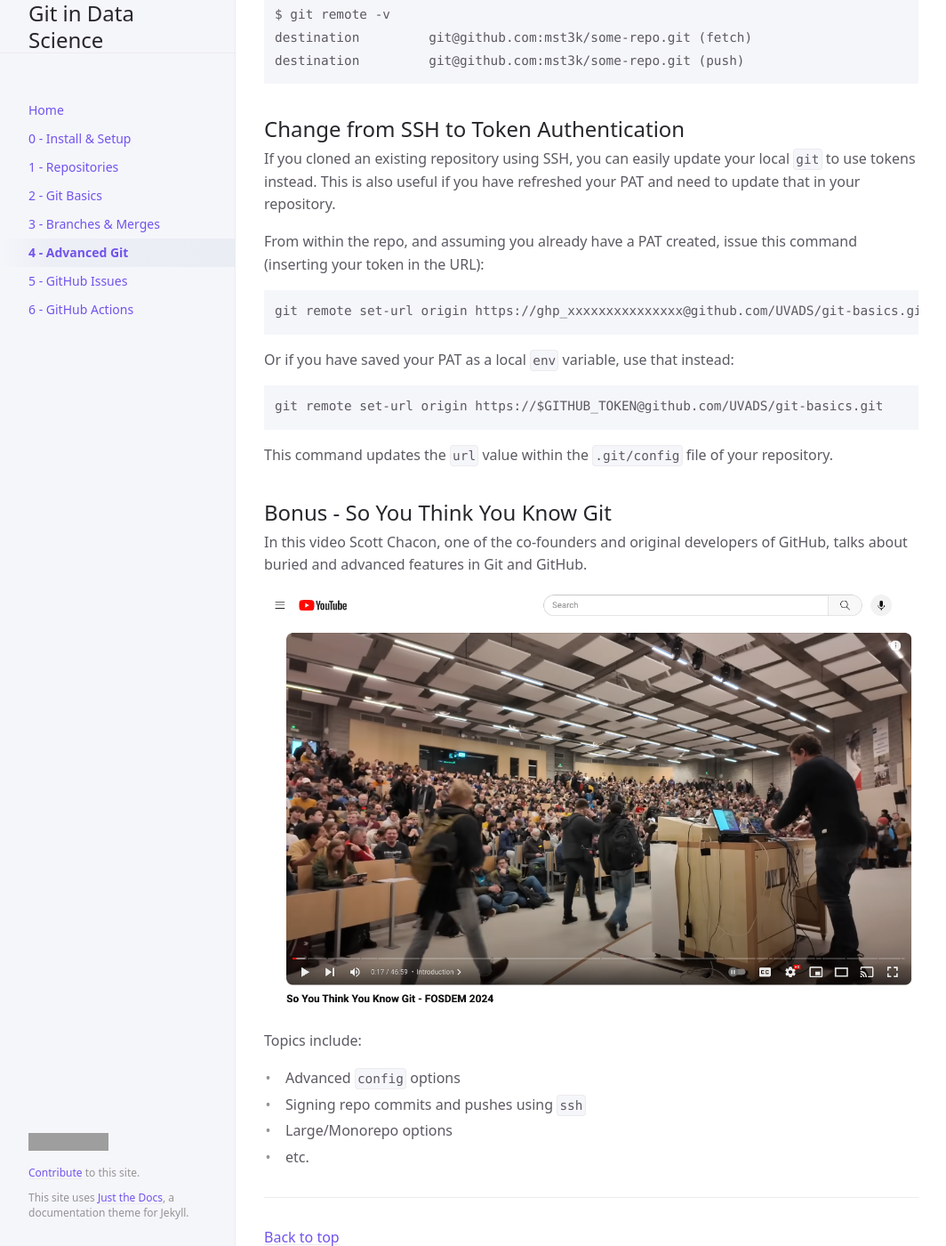
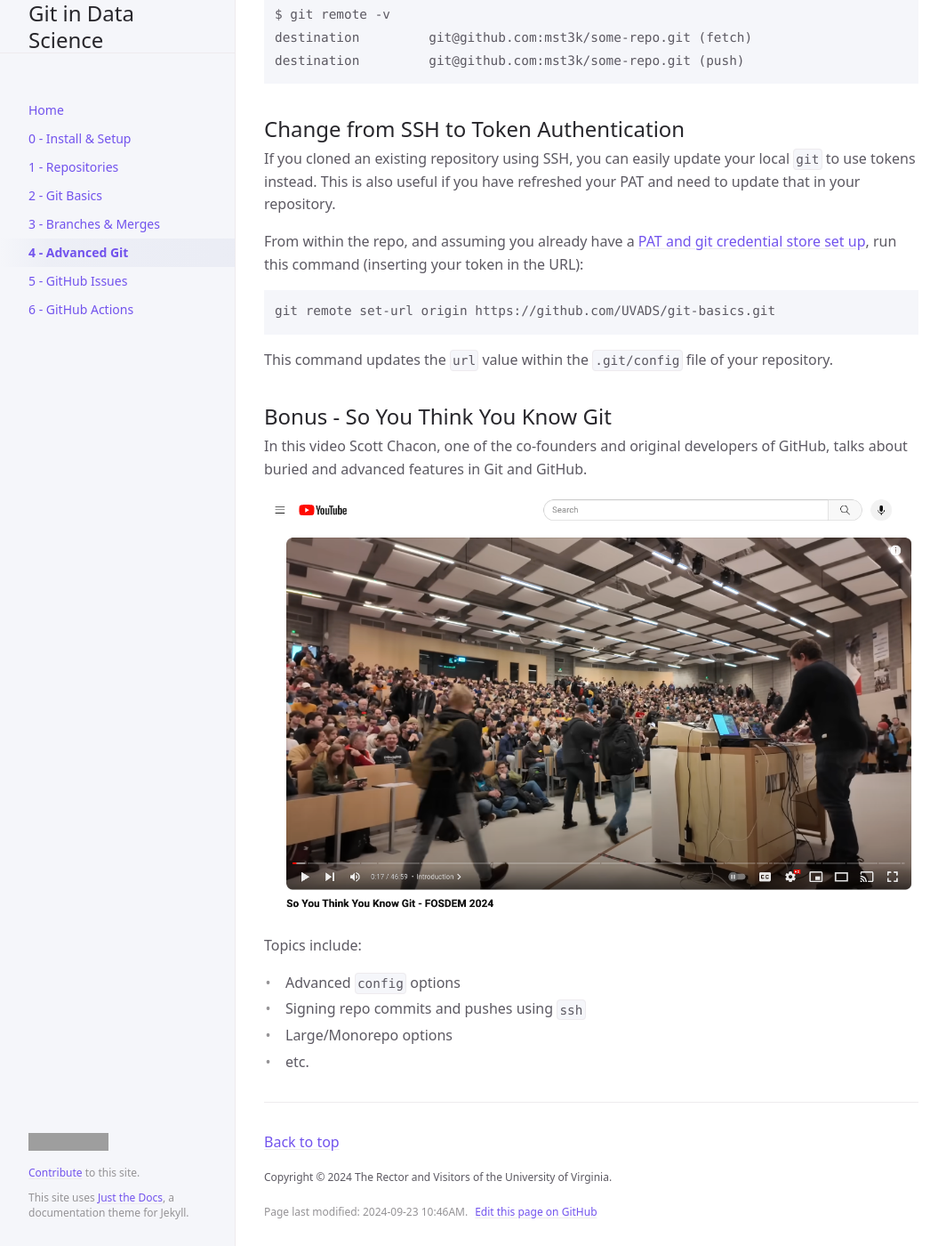
Before and after one commit to UVADS/git-basics, a Jekyll site: the page built from docs/git-advanced.md, in a window 1280 px wide and 1400 px high, scrolled down 6394 px. Shown: the whole window at 89% size, without its empty margins (107-1171 px from the left). Built offline with Jekyll 4.4.1, drawn with Linux system fonts in a browser that asks for light colours; cached includes are drawn as plain includes; grey boxes are pictures that could not be loaded.

Commit message:
Clearer language around token auth

````diff
--- a/docs/git-advanced.md
+++ b/docs/git-advanced.md
@@ -2,7 +2,7 @@
 layout: default
 title: 4 - Advanced Git
 nav_order: 6
-last_modified_date: "2024-09-15 10:46AM"
+last_modified_date: "2024-09-23 10:46AM"
 ---
 
 # Advanced `git`
@@ -222,16 +222,10 @@ destination	    git@github.com:mst3k/some-repo.git (push)
 
 If you cloned an existing repository using SSH, you can easily update your local `git` to use tokens instead. This is also useful if you have refreshed your PAT and need to update that in your repository.
 
-From within the repo, and assuming you already have a PAT created, issue this command (inserting your token in the URL):
+From within the repo, and assuming you already have a [PAT and git credential store set up](../token-authentication/), run this command (inserting your token in the URL):
 
 ```
-git remote set-url origin https://ghp_xxxxxxxxxxxxxxx@github.com/UVADS/git-basics.git
-```
-
-Or if you have saved your PAT as a local `env` variable, use that instead:
-
-```
-git remote set-url origin https://$GITHUB_TOKEN@github.com/UVADS/git-basics.git
+git remote set-url origin https://github.com/UVADS/git-basics.git
 ```
 
 This command updates the `url` value within the `.git/config` file of your repository.
````
Also changed, not shown: docs/token-authentication.md (+5 -5 lines).
